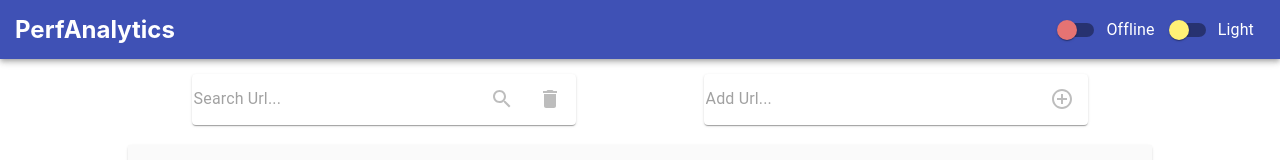
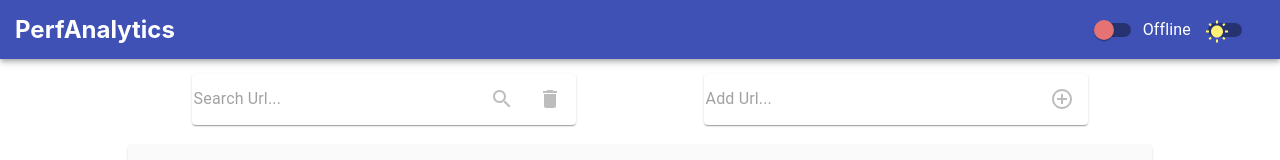
Before and after one commit to izelgurbuz/PerfAnalytics, a React (Create React App) app in the folder dashboard/: page / in a window 1280 px wide. Shown: the top 160 px of the page. Built offline with nearby package versions, Linux system fonts and the light colour scheme; no server answers.

Commit message:
darkmode switch ui fix

```diff
--- a/dashboard/src/App.js
+++ b/dashboard/src/App.js
@@ -1,6 +1,8 @@
 import React, { useEffect, useState, Suspense, lazy, useContext } from "react";
+import Brightness3RoundedIcon from '@material-ui/icons/Brightness3Rounded';
+import WbSunnyIcon from '@material-ui/icons/WbSunny';
 import { withStyles } from '@material-ui/core/styles';
-import { green , red, yellow, blue } from '@material-ui/core/colors';
+import { green , red, yellow, grey } from '@material-ui/core/colors';
 import FormGroup from '@material-ui/core/FormGroup';
 import FormControlLabel from '@material-ui/core/FormControlLabel';
 import Switch from '@material-ui/core/Switch';
@@ -11,8 +13,6 @@ import AddWebsite from "./Components/AddWebsite";
 import CircularProgress from '@material-ui/core/CircularProgress';
 import {AppContext} from './AppContainer';
 const WebsiteTable = lazy(() => import('./Components/WebsiteTable'));
-
-
 
 const LiveSwitch = withStyles({
   switchBase: {
@@ -32,10 +32,10 @@ const DarkModeSwitch = withStyles({
   switchBase: {
     color: yellow[300],
     '&$checked': {
-      color: blue[500],
+      color: grey[100],
     },
     '&$checked + $track': {
-      backgroundColor: blue[500],
+      backgroundColor: grey[500],
     },
   },
   checked: {},
@@ -103,10 +103,9 @@ function App() {
             label={checked ? "Live" : "Offline"}
           />
           <FormControlLabel
-            control={<DarkModeSwitch checked={darkMode} onChange={(e)=>{
+            control={<DarkModeSwitch  checkedIcon={<Brightness3RoundedIcon/>} icon={<WbSunnyIcon/>} checked={darkMode} onChange={(e)=>{
               dispatch({type:'TOGGLE_DARK_MODE'});
               setDarkMode(e.target.checked);}} name="checkedA" />}
-            label={darkMode ? "Dark" : "Light"}
           />
         </FormGroup>
       </AppBar>
```
